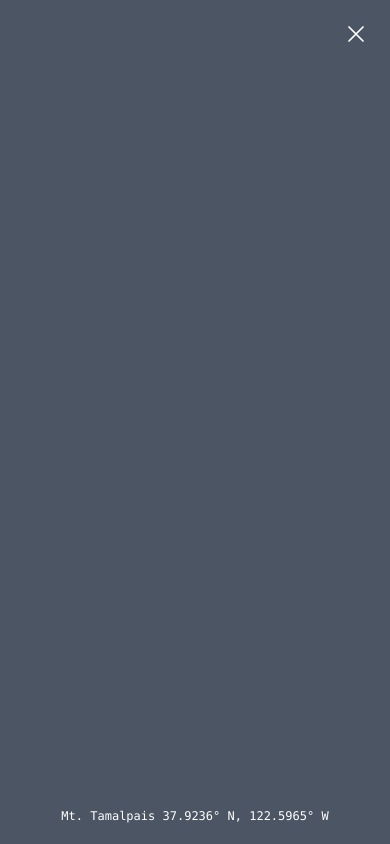
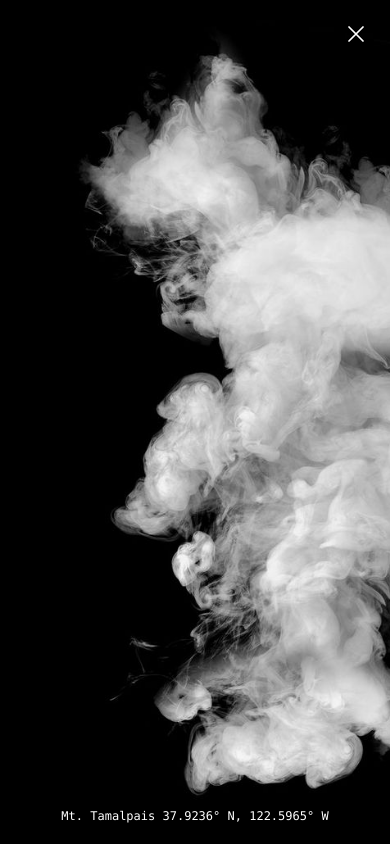
Before and after one commit to yslati/portfolio, a React (Vite) app: page / in a window 390 px wide. Both pictures are taken after a click on the element "Podcast Player". Built offline with nearby package versions, Linux system fonts and the light colour scheme.

Commit message:
fix display image in mobile

```diff
--- a/src/App.tsx
+++ b/src/App.tsx
@@ -3,7 +3,7 @@ import Display from "./Display"
 import DisplayMobile from "./DisplayMobile";
 import Infos from "./Infos"
 import { useAppDispatch, useAppSelector } from "./app/hooks"
-import { switchMobile } from "./features/display/displaySlice";
+import { resetDisplay, switchMobile } from "./features/display/displaySlice";
 
 function App() {
 
@@ -16,6 +16,7 @@ function App() {
     window.addEventListener('resize',  () => {
       if (window.innerWidth >= 1024) {
         dispatch(switchMobile(false))
+        dispatch(resetDisplay())
       }
     });
   }, [window.innerWidth])
--- a/src/Display.tsx
+++ b/src/Display.tsx
@@ -1,5 +1,5 @@
 import ImageAlt from "./display/ImageAlt";
-import { AnimatePresence, motion } from "framer-motion"
+import { motion } from "framer-motion"
 
 export default function Display({image}: {image: string}) {
 
--- a/src/DisplayMobile.tsx
+++ b/src/DisplayMobile.tsx
@@ -12,8 +12,7 @@ export default function DisplayMobile({image}: {image: string}) {
     }
 
     return (
-        <div className="w-screen h-screen bg-gray-600 relative transition-all duration-300 flex flex-col md:p-8 p-5">
-            {/* <img src={image} alt="" className="" /> */}
+        <div style={{backgroundImage: `url(${image})`}} className="w-screen h-screen bg-no-repeat bg-cover relative transition-all duration-300 flex flex-col md:p-8 p-5">
             <XMarkIcon onClick={() => closeMobile()} className=" md:w-10 w-7 text-white ml-auto cursor-pointer" />
             <ImageAlt />
         </div>
```
